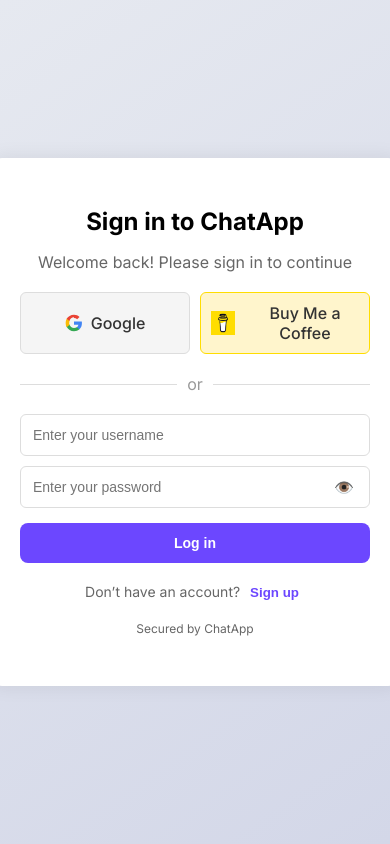
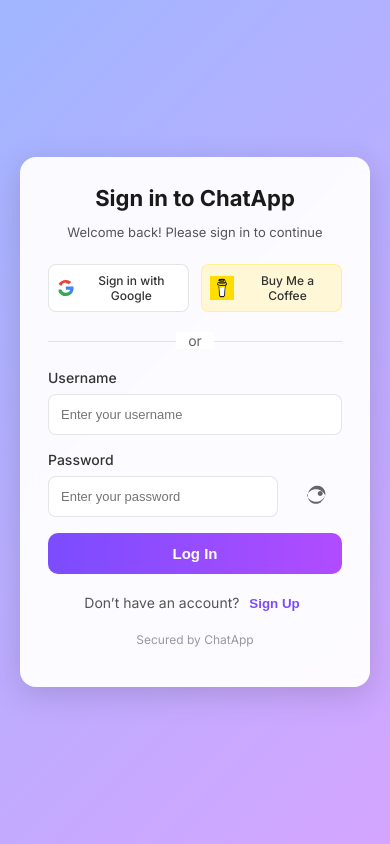
Before and after one commit to CodeBySushant/Chat-app, a React (Create React App) app in the folder client/: page / in a window 390 px wide. Built offline with nearby package versions, Linux system fonts and the light colour scheme; no server answers.

Commit message:
feat : Modern touch and effects added in login/signup page

```diff
--- a/client/src/components/auth/Login.css
+++ b/client/src/components/auth/Login.css
@@ -1,53 +1,79 @@
-@import url('https://fonts.googleapis.com/css2?family=Inter:wght@400;600&display=swap');
+@import url('https://fonts.googleapis.com/css2?family=Inter:wght@400;500;600;700&display=swap');
 
 body {
   font-family: 'Inter', sans-serif;
-  background: linear-gradient(145deg, #f1f2f4, #e0e3f0);
-  height: 100vh;
+  background: linear-gradient(145deg, #a1b6ff, #d4a5ff);
   margin: 0;
+  min-height: 100vh;
   display: flex;
   align-items: center;
   justify-content: center;
+  padding: 20px;
+  box-sizing: border-box;
 }
 
 .login-container {
   display: flex;
   align-items: center;
   justify-content: center;
+  width: 100%;
+  max-width: 400px;
 }
 
 .login-card {
-  background: #fff;
-  padding: 30px;
-  border-radius: 12px;
-  width: 350px;
-  box-shadow: 0 0 20px rgba(0, 0, 0, 0.08);
+  background: rgba(255, 255, 255, 0.95);
+  backdrop-filter: blur(10px);
+  padding: 36px;
+  border-radius: 16px;
+  width: 100%;
+  box-shadow: 0 8px 32px rgba(0, 0, 0, 0.15);
   text-align: center;
+  transition: transform 0.3s ease, box-shadow 0.3s ease;
+  animation: slideIn 0.5s ease-out;
+}
+
+.login-card:hover {
+  transform: translateY(-6px);
+  box-shadow: 0 12px 40px rgba(0, 0, 0, 0.2);
+}
+
+@keyframes slideIn {
+  from {
+    opacity: 0;
+    transform: translateY(20px);
+  }
+  to {
+    opacity: 1;
+    transform: translateY(0);
+  }
 }
 
 .login-card h2 {
-  margin-bottom: 8px;
-  font-size: 24px;
+  margin: 0 0 8px;
+  font-size: 26px;
+  font-weight: 700;
+  color: #1a1a1a;
 }
 
-.login-card p {
-  color: #666;
-  margin-bottom: 20px;
+.login-card .subtitle {
+  font-size: 14px;
+  color: #555;
+  margin-bottom: 24px;
 }
 
 .oauth-buttons {
   display: flex;
-  gap: 10px;
-  margin-top: 15px;
+  gap: 12px;
+  margin: 20px 0;
   justify-content: center;
 }
 
 .oauth-btn {
   flex: 1;
-  background: #f5f5f5;
-  border: 1px solid #ddd;
+  background: rgba(255, 255, 255, 0.8);
+  border: 1px solid rgba(0, 0, 0, 0.1);
   padding: 10px;
-  border-radius: 6px;
+  border-radius: 8px;
   cursor: pointer;
   font-weight: 500;
   text-decoration: none;
@@ -56,6 +82,8 @@
   align-items: center;
   justify-content: center;
   gap: 8px;
+  font-size: 13px;
+  transition: background 0.3s ease;
 }
 
 .google-btn:hover {
@@ -63,30 +91,34 @@
 }
 
 .coffee-btn {
-  background: #fff5cc;
-  border: 1px solid #ffdd00;
-  font-size: 16px;
+  background: rgba(255, 245, 204, 0.8);
+  border: 1px solid rgba(255, 221, 0, 0.3);
 }
 
 .coffee-btn:hover {
   background: #ffeb99;
 }
 
+.google-btn svg {
+  width: 20px;
+  height: 20px;
+}
+
 .coffee-btn img.coffee-logo {
   width: 24px;
   height: 24px;
-  margin-right: 8px;
 }
 
 .divider {
   margin: 20px 0;
   position: relative;
-  color: #999;
+  color: #666;
+  font-size: 14px;
 }
 
 .divider span {
-  background: white;
-  padding: 0 10px;
+  background: rgba(255, 255, 255, 0.95);
+  padding: 0 12px;
   position: relative;
   z-index: 1;
 }
@@ -94,7 +126,7 @@
 .divider::before {
   content: '';
   height: 1px;
-  background: #ddd;
+  background: rgba(0, 0, 0, 0.1);
   position: absolute;
   left: 0;
   right: 0;
@@ -102,88 +134,150 @@
   z-index: 0;
 }
 
-.login-form input {
-  width: 100%;
-  padding: 12px;
-  margin-top: 10px;
-  border: 1px solid #ddd;
-  border-radius: 6px;
-  font-size: 14px;
-  box-sizing: border-box;
+.login-form {
+  display: flex;
+  flex-direction: column;
+  gap: 16px;
 }
 
-.login-form input:first-child {
-  margin-top: 0;
+.input-group {
+  display: flex;
+  flex-direction: column;
+  text-align: left;
+  position: relative;
 }
 
-.password-container {
-  position: relative;
-  width: 100%;
-  margin-top: 10px;
+.input-group label {
+  font-size: 14px;
+  font-weight: 500;
+  color: #333;
+  margin-bottom: 6px;
 }
 
-.password-container input {
-  width: 100%;
-  padding: 12px;
-  border: 1px solid #ddd;
-  border-radius: 6px;
+.login-form input {
+  padding: 12px 40px 12px 12px;
+  border: 1px solid rgba(0, 0, 0, 0.1);
+  border-radius: 8px;
   font-size: 14px;
-  box-sizing: border-box;
-  padding-right: 40px;
+  background: rgba(255, 255, 255, 0.8);
+  transition: border-color 0.3s ease, box-shadow 0.3s ease, transform 0.3s ease;
+}
+
+.login-form input:focus {
+  outline: none;
+  border-color: #6c47ff;
+  box-shadow: 0 0 0 3px rgba(108, 71, 255, 0.15);
+  transform: translateY(-2px);
+}
+
+.password-wrapper {
+  position: relative;
 }
 
 .toggle-password {
   position: absolute;
-  right: 10px;
+  right: 12px;
   top: 50%;
   transform: translateY(-50%);
   background: none;
   border: none;
   cursor: pointer;
-  font-size: 16px;
-  color: #666;
+  padding: 4px;
+  transition: opacity 0.3s ease;
+}
+
+.toggle-password:hover {
+  opacity: 0.7;
 }
 
 .primary-btn {
-  background-color: #6c47ff;
+  background: linear-gradient(90deg, #6c47ff 0%, #b14cff 100%);
   color: white;
   border: none;
-  padding: 12px;
-  margin-top: 15px;
-  width: 100%;
-  border-radius: 6px;
-  font-weight: bold;
+  padding: 14px;
+  border-radius: 8px;
+  font-size: 16px;
+  font-weight: 600;
   cursor: pointer;
+  transition: transform 0.2s ease, box-shadow 0.3s ease;
+  position: relative;
+  overflow: hidden;
+}
+
+.primary-btn::after {
+  content: '';
+  position: absolute;
+  top: 50%;
+  left: 50%;
+  width: 0;
+  height: 0;
+  background: rgba(255, 255, 255, 0.3);
+  border-radius: 50%;
+  transform: translate(-50%, -50%);
+  transition: width 0.4s ease, height 0.4s ease;
+}
+
+.primary-btn:hover::after {
+  width: 200px;
+  height: 200px;
 }
 
 .primary-btn:hover {
-  background-color: #5637d2;
+  transform: translateY(-2px);
+  box-shadow: 0 4px 20px rgba(108, 71, 255, 0.4);
 }
 
 .primary-btn:disabled {
-  background-color: #ccc;
+  background: #ccc;
   cursor: not-allowed;
+  transform: none;
+  box-shadow: none;
+}
+
+.primary-btn:disabled::after {
+  display: none;
+}
+
+.error-msg {
+  margin-top: 16px;
+  font-size: 14px;
+  padding: 10px;
+  border-radius: 6px;
+  background: rgba(211, 47, 47, 0.1);
+  color: #d32f2f;
+  border: 1px solid rgba(211, 47, 47, 0.3);
+  animation: fadeIn 0.3s ease-out;
+}
+
+@keyframes fadeIn {
+  from {
+    opacity: 0;
+    transform: translateY(10px);
+  }
+  to {
+    opacity: 1;
+    transform: translateY(0);
+  }
 }
 
 .signup-link {
   margin-top: 20px;
   font-size: 14px;
-  color: #666;
+  color: #555;
 }
 
 .link-button {
-  color: #6c47ff;
-  text-decoration: none;
-  font-weight: bold;
   background: none;
   border: none;
+  color: #6c47ff;
+  font-weight: 600;
   cursor: pointer;
+  transition: color 0.3s ease, transform 0.2s ease;
 }
 
-.error-msg {
-  color: #ff6666 !important;
-  margin-top: 10px;
-  font-size: 14px;
+.link-button:hover {
+  color: #5637d2;
+  transform: translateX(2px);
 }
 
 .secured-by {
@@ -191,3 +285,32 @@
   font-size: 12px;
   color: #999;
 }
+
+/* Responsive Design */
+@media (max-width: 480px) {
+  .login-card {
+    padding: 28px;
+  }
+
+  .login-card h2 {
+    font-size: 22px;
+  }
+
+  .login-card .subtitle {
+    font-size: 13px;
+  }
+
+  .primary-btn {
+    font-size: 15px;
+    padding: 12px;
+  }
+
+  .login-form input {
+    font-size: 13px;
+  }
+
+  .oauth-btn {
+    font-size: 12px;
+    padding: 8px;
+  }
+}
--- a/client/src/components/auth/Login.js
+++ b/client/src/components/auth/Login.js
@@ -1,4 +1,4 @@
-import React, { useState } from 'react';
+import React, { useState, useEffect } from 'react';
 import './Login.css';
 
 function Login({ onLogin, onSwitch }) {
@@ -15,12 +15,10 @@
     // Basic validation
     if (username.length < 3) {
       setError('Username must be at least 3 characters long');
-      setTimeout(() => setError(''), 4000);
       return;
     }
     if (password.length < 6) {
       setError('Password must be at least 6 characters long');
-      setTimeout(() => setError(''), 4000);
       return;
     }
 
@@ -41,15 +39,20 @@
         setError('');
       } else {
         setError(data.error || 'Login failed');
-        setTimeout(() => setError(''), 4000);
       }
     } catch (err) {
       setError('Network error. Please try again.');
-      setTimeout(() => setError(''), 4000);
     } finally {
       setIsLoading(false);
     }
   };
+
+  useEffect(() => {
+    if (error) {
+      const timer = setTimeout(() => setError(''), 4000);
+      return () => clearTimeout(timer);
+    }
+  }, [error]);
 
   const togglePasswordVisibility = () => {
     setShowPassword(!showPassword);
@@ -59,17 +62,17 @@
     <div className="login-container">
       <div className="login-card">
         <h2>Sign in to ChatApp</h2>
-        <p>Welcome back! Please sign in to continue</p>
+        <p className="subtitle">Welcome back! Please sign in to continue</p>
 
         <div className="oauth-buttons">
           <a href="http://localhost:5000/api/auth/google" className="oauth-btn google-btn">
             <svg width="18" height="18" viewBox="0 0 24 24" fill="none" xmlns="http://www.w3.org/2000/svg">
               <path d="M22.56 12.25c0-.78-.07-1.53-.2-2.25H12v4.26h5.92c-.26 1.37-1.04 2.53-2.21 3.31v2.77h3.57c2.08-1.92 3.28-4.74 3.28-8.09z" fill="#4285F4"/>
               <path d="M12 23c2.97 0 5.46-.98 7.28-2.66l-3.57-2.77c-.98.66-2.23 1.06-3.71 1.06-2.86 0-5.29-1.93-6.16-4.53H2.18v2.84C3.99 20.53 7.7 23 12 23z" fill="#34A853"/>
-              <path d="M5.84 14.09c-.18-.54-.28-1.12-.28-1.71s.1-1.17.28-1.71V6.45H2.18c-.85 1.72-1.34 3.58-1.34 5.59s.49 3.87 1.34 5.59l3.66-2.84z" fill="#FBBC05"/>
+              <path d="M5.84 14.09c-.18-.54-.28-1.12-.28-1.71s.1-1.17.28-1.71V6.45H2.18c-.85.1.72-1.34 3.58-1.34 5.59s.49 3.87 1.34 5.59l3.66-2.84z" fill="#FBBC05"/>
               <path d="M12 5.38c1.62 0 3.06.56 4.21 1.64l3.15-3.15C17.45 2.09 14.97 1 12 1 7.7 1 3.99 3.47 2.18 6.45l3.66 2.84c.87-2.6 3.3-4.91 6.16-4.91z" fill="#EA4335"/>
             </svg>
-            Google
+            Sign in with Google
           </a>
           <a href="https://www.buymeacoffee.com/itsofficialsushant" className="oauth-btn coffee-btn">
             <img
@@ -84,40 +87,61 @@
         <div className="divider"><span>or</span></div>
 
         <form onSubmit={handleLogin} className="login-form">
+          <div className="input-group">
+            <label htmlFor="username">Username</label>
             <input
               type="text"
+              id="username"
               placeholder="Enter your username"
               value={username}
-            onChange={e => setUsername(e.target.value)}
+              onChange={(e) => setUsername(e.target.value)}
               required
             />
-          <div className="password-container">
+          </div>
+          <div className="input-group">
+            <label htmlFor="password">Password</label>
+            <div className="password-wrapper">
               <input
                 type={showPassword ? 'text' : 'password'}
+                id="password"
                 placeholder="Enter your password"
                 value={password}
-              onChange={e => setPassword(e.target.value)}
+                onChange={(e) => setPassword(e.target.value)}
                 required
               />
               <button
                 type="button"
                 className="toggle-password"
                 onClick={togglePasswordVisibility}
+                aria-label={showPassword ? 'Hide password' : 'Show password'}
               >
-              {showPassword ? '🙈' : '👁️'}
+                {showPassword ? (
+                  <svg width="20" height="20" viewBox="0 0 24 24" fill="none" xmlns="http://www.w3.org/2000/svg">
+                    <path d="M12 4.5C7 4.5 2.73 7.61 1 12c1.73 4.39 6 7.5 11 7.5s9.27-3.11 11-7.5c-1.73-4.39-6-7.5-11-7.5zM12 17c-2.76 0-5-2.24-5-5s2.24-5 5-5 5 2.24 5 5-2.24 5-5 5zm0-8c-1.66 0-3 1.34-3 3s1.34 3 3 3 3-1.34 3-3-1.34-3-3-3z" fill="#666"/>
+                  </svg>
+                ) : (
+                  <svg width="20" height="20" viewBox="0 0 24 24" fill="none" xmlns="http://www.w3.org/2000/svg">
+                    <path d="M17.94 17.94A10.07 10.07 0 0112 19.5c-5 0-9.27-3.11-11-7.5 1.73-4.39 6-7.5 11-7.5s9.27 3.11 11 7.5c-.58 1.47-1.43 2.83-2.54 3.94m-6.4-6.4c0-1.66 1.34-3 3-3s3 1.34 3 3-1.34 3-3 3-3-1.34-3-3zm4.56 9.44l1.41-1.41c2.07-2.07 3.24-4.87 3.24-7.53 0-5.52-4.48-10-10-10S2 6.48 2 12s4.48 10 10 10c2.66 0 5.07-1.05 6.83-2.76l-1.41 1.41z" fill="#666"/>
+                  </svg>
+                )}
               </button>
             </div>
+          </div>
           <button type="submit" className="primary-btn" disabled={isLoading}>
-            {isLoading ? 'Logging in...' : 'Log in'}
+            {isLoading ? 'Logging in...' : 'Log In'}
           </button>
         </form>
 
-        {error && <p className="error-msg" style={{ color: '#ff6666' }}>{error}</p>}
+        {error && (
+          <p className={`error-msg ${error ? 'error' : ''}`}>
+            {error}
+          </p>
+        )}
 
         <p className="signup-link">
           Don’t have an account?{' '}
           <button type="button" className="link-button" onClick={onSwitch}>
-            Sign up
+            Sign Up
           </button>
         </p>
         <p className="secured-by">Secured by ChatApp</p>
--- a/client/src/components/auth/Register.css
+++ b/client/src/components/auth/Register.css
@@ -2,7 +2,7 @@
 
 body {
   font-family: 'Inter', sans-serif;
-  background: linear-gradient(145deg, #e6e9f0, #d3d7e8);
+  background: linear-gradient(135deg, #a1b6ff 0%, #d4a5ff 100%);
   margin: 0;
   min-height: 100vh;
   display: flex;
@@ -17,84 +17,142 @@
   align-items: center;
   justify-content: center;
   width: 100%;
-  max-width: 400px;
+  max-width: 420px;
 }
 
 .register-card {
-  background: #ffffff;
-  padding: 32px;
-  border-radius: 16px;
-  box-shadow: 0 4px 30px rgba(0, 0, 0, 0.1);
+  background: rgba(255, 255, 255, 0.95);
+  backdrop-filter: blur(10px);
+  padding: 36px;
+  border-radius: 20px;
+  box-shadow: 0 8px 32px rgba(0, 0, 0, 0.15);
   text-align: center;
   width: 100%;
-  transition: transform 0.3s ease;
+  transition: transform 0.3s ease, box-shadow 0.3s ease;
+  animation: slideIn 0.5s ease-out;
 }
 
 .register-card:hover {
-  transform: translateY(-4px);
+  transform: translateY(-6px);
+  box-shadow: 0 12px 40px rgba(0, 0, 0, 0.2);
+}
+
+@keyframes slideIn {
+  from {
+    opacity: 0;
+    transform: translateY(20px);
+  }
+  to {
+    opacity: 1;
+    transform: translateY(0);
+  }
 }
 
 .register-card h2 {
   margin: 0 0 8px;
-  font-size: 24px;
+  font-size: 26px;
   font-weight: 700;
   color: #1a1a1a;
 }
 
 .subtitle {
   font-size: 14px;
-  color: #666;
-  margin-bottom: 24px;
+  color: #555;
+  margin-bottom: 28px;
 }
 
 .register-form {
   display: flex;
   flex-direction: column;
-  gap: 16px;
+  gap: 20px;
 }
 
 .input-group {
   display: flex;
   flex-direction: column;
   text-align: left;
+  position: relative;
 }
 
 .input-group label {
   font-size: 14px;
   font-weight: 500;
   color: #333;
-  margin-bottom: 6px;
+  margin-bottom: 8px;
+  transition: color 0.3s ease;
 }
 
 .register-form input {
-  padding: 12px;
-  border: 1px solid #e0e0e0;
-  border-radius: 8px;
+  padding: 12px 16px;
+  border: 1px solid rgba(0, 0, 0, 0.1);
+  border-radius: 10px;
   font-size: 14px;
-  transition: border-color 0.3s ease, box-shadow 0.3s ease;
+  background: rgba(255, 255, 255, 0.8);
+  transition: border-color 0.3s ease, box-shadow 0.3s ease, transform 0.3s ease;
 }
 
 .register-form input:focus {
   outline: none;
-  border-color: #6c47ff;
-  box-shadow: 0 0 0 3px rgba(108, 71, 255, 0.1);
+  border-color: #7b4cff;
+  box-shadow: 0 0 0 4px rgba(123, 76, 255, 0.15);
+  transform: translateY(-2px);
+}
+
+.password-wrapper {
+  position: relative;
+}
+
+.toggle-password {
+  position: absolute;
+  right: 12px;
+  top: 50%;
+  transform: translateY(-50%);
+  background: none;
+  border: none;
+  cursor: pointer;
+  padding: 4px;
+  transition: opacity 0.3s ease;
+}
+
+.toggle-password:hover {
+  opacity: 0.7;
 }
 
 .primary-btn {
-  background: #6c47ff;
+  background: linear-gradient(90deg, #7b4cff 0%, #b14cff 100%);
   color: white;
   border: none;
-  padding: 12px;
-  border-radius: 8px;
+  padding: 14px;
+  border-radius: 10px;
   font-size: 16px;
   font-weight: 600;
   cursor: pointer;
-  transition: background 0.3s ease, transform 0.2s ease;
+  transition: transform 0.2s ease, box-shadow 0.3s ease;
+  position: relative;
+  overflow: hidden;
+}
+
+.primary-btn::after {
+  content: '';
+  position: absolute;
+  top: 50%;
+  left: 50%;
+  width: 0;
+  height: 0;
+  background: rgba(255, 255, 255, 0.3);
+  border-radius: 50%;
+  transform: translate(-50%, -50%);
+  transition: width 0.4s ease, height 0.4s ease;
+}
+
+.primary-btn:hover::after {
+  width: 200px;
+  height: 200px;
 }
 
 .primary-btn:hover {
-  background: #5637d2;
   transform: translateY(-2px);
+  box-shadow: 0 4px 20px rgba(123, 76, 255, 0.4);
 }
 
 .primary-btn:active {
@@ -102,51 +160,65 @@
 }
 
 .message {
-  margin-top: 16px;
+  margin-top: 20px;
   font-size: 14px;
-  padding: 10px;
-  border-radius: 6px;
-  transition: opacity 0.3s ease;
+  padding: 12px;
+  border-radius: 8px;
+  transition: opacity 0.3s ease, transform 0.3s ease;
+  animation: fadeIn 0.3s ease-out;
 }
 
 .message.success {
-  background: #e6ffed;
+  background: rgba(46, 125, 50, 0.1);
   color: #2e7d32;
+  border: 1px solid rgba(46, 125, 50, 0.3);
 }
 
 .message.error {
-  background: #ffe6e6;
+  background: rgba(211, 47, 47, 0.1);
   color: #d32f2f;
+  border: 1px solid rgba(211, 47, 47, 0.3);
+}
+
+@keyframes fadeIn {
+  from {
+    opacity: 0;
+    transform: translateY(10px);
+  }
+  to {
+    opacity: 1;
+    transform: translateY(0);
+  }
 }
 
 .switch-link {
-  margin-top: 20px;
+  margin-top: 24px;
   font-size: 14px;
-  color: #666;
+  color: #555;
 }
 
 .link-button {
   background: none;
   border: none;
-  color: #6c47ff;
+  color: #7b4cff;
   font-weight: 600;
   cursor: pointer;
-  transition: color 0.3s ease;
+  transition: color 0.3s ease, transform 0.2s ease;
 }
 
 .link-button:hover {
-  color: #5637d2;
-  text-decoration: underline;
+  color: #5c3cd1;
+  transform: translateX(2px);
 }
 
 /* Responsive Design */
 @media (max-width: 480px) {
   .register-card {
-    padding: 24px;
+    padding: 28px;
   }
 
   .register-card h2 {
-    font-size: 20px;
+    font-size: 22px;
   }
 
   .subtitle {
@@ -154,6 +226,11 @@
   }
 
   .primary-btn {
-    font-size: 14px;
+    font-size: 15px;
+    padding: 12px;
+  }
+
+  .register-form input {
+    font-size: 13px;
   }
 }
--- a/client/src/components/auth/Register.js
+++ b/client/src/components/auth/Register.js
@@ -4,6 +4,7 @@
 function Register({ onSwitch }) {
   const [username, setUsername] = useState('');
   const [password, setPassword] = useState('');
+  const [showPassword, setShowPassword] = useState(false);
   const [message, setMessage] = useState('');
   const [success, setSuccess] = useState(false);
 
@@ -29,6 +30,10 @@
     }
   };
 
+  const togglePasswordVisibility = () => {
+    setShowPassword(!showPassword);
+  };
+
   return (
     <div className="register-container">
       <div className="register-card">
@@ -49,14 +54,32 @@
           </div>
           <div className="input-group">
             <label htmlFor="password">Password</label>
+            <div className="password-wrapper">
               <input
-              type="password"
+                type={showPassword ? 'text' : 'password'}
                 id="password"
                 placeholder="Create a password"
                 value={password}
                 onChange={(e) => setPassword(e.target.value)}
                 required
               />
+              <button
+                type="button"
+                className="toggle-password"
+                onClick={togglePasswordVisibility}
+                aria-label={showPassword ? 'Hide password' : 'Show password'}
+              >
+                {showPassword ? (
+                  <svg width="20" height="20" viewBox="0 0 24 24" fill="none" xmlns="http://www.w3.org/2000/svg">
+                    <path d="M12 4.5C7 4.5 2.73 7.61 1 12c1.73 4.39 6 7.5 11 7.5s9.27-3.11 11-7.5c-1.73-4.39-6-7.5-11-7.5zM12 17c-2.76 0-5-2.24-5-5s2.24-5 5-5 5 2.24 5 5-2.24 5-5 5zm0-8c-1.66 0-3 1.34-3 3s1.34 3 3 3 3-1.34 3-3-1.34-3-3-3z" fill="#666"/>
+                  </svg>
+                ) : (
+                  <svg width="20" height="20" viewBox="0 0 24 24" fill="none" xmlns="http://www.w3.org/2000/svg">
+                    <path d="M17.94 17.94A10.07 10.07 0 0112 19.5c-5 0-9.27-3.11-11-7.5 1.73-4.39 6-7.5 11-7.5s9.27 3.11 11 7.5c-.58 1.47-1.43 2.83-2.54 3.94m-6.4-6.4c0-1.66 1.34-3 3-3s3 1.34 3 3-1.34 3-3 3-3-1.34-3-3zm4.56 9.44l1.41-1.41c2.07-2.07 3.24-4.87 3.24-7.53 0-5.52-4.48-10-10-10S2 6.48 2 12s4.48 10 10 10c2.66 0 5.07-1.05 6.83-2.76l-1.41 1.41z" fill="#666"/>
+                  </svg>
+                )}
+              </button>
+            </div>
           </div>
           <button type="submit" className="primary-btn">
             Sign Up
```
Lines whose indentation alone changed are shown as unchanged.
